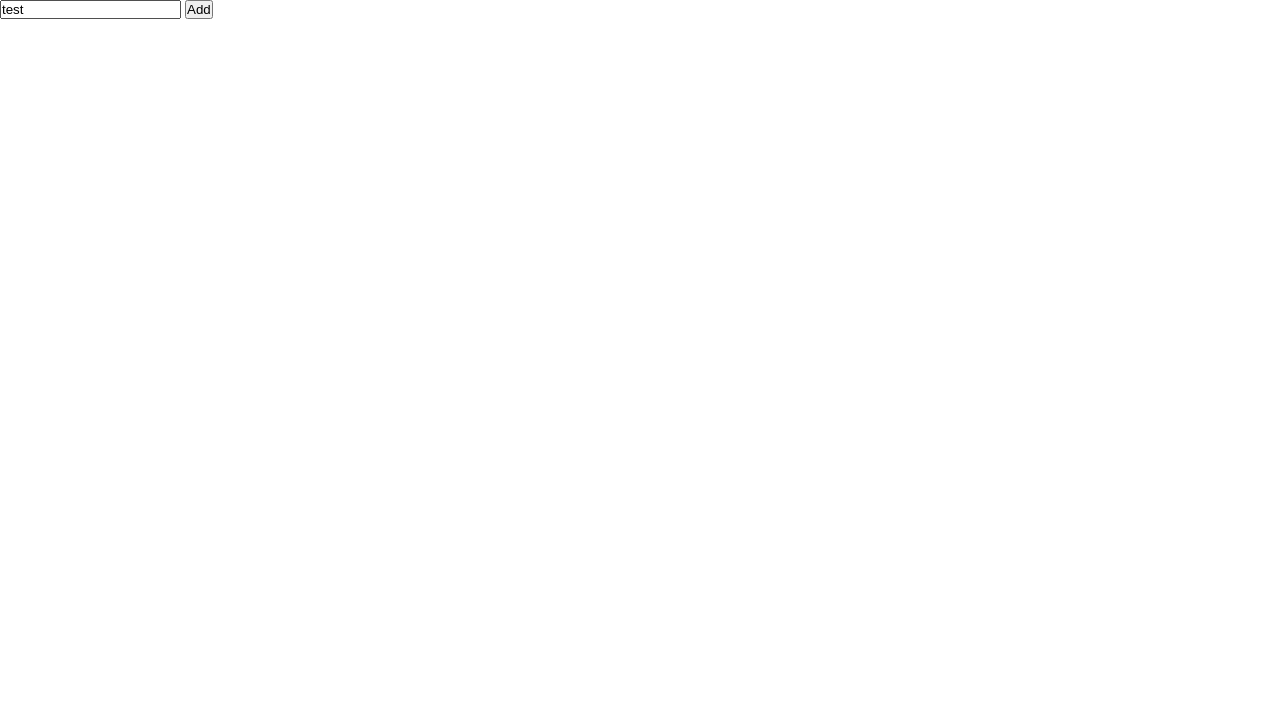
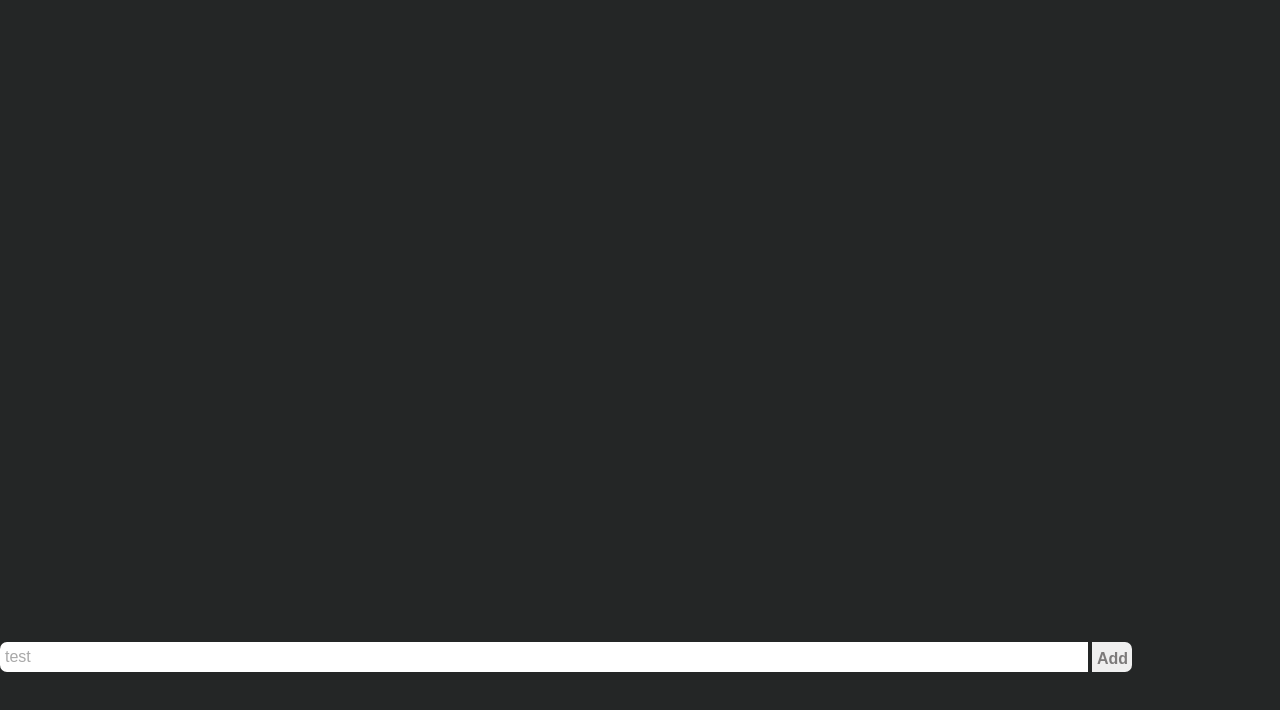
Before and after one commit to fdvmoreira/task-manager, a plain HTML site: page index.html in a window 1280 px wide. Drawn offline with Linux system fonts and the light colour scheme.

Commit message:
Add the CSS styling to the UI

```diff
--- a/css/style.css
+++ b/css/style.css
@@ -7,3 +7,61 @@ html{
     padding: 0px;
     box-sizing: inherit;
 }
+
+:root{
+    --bg: rgb(36, 38, 38);
+    background-color: var(--bg);
+    font-size: 16px;
+}
+
+.container {
+    width: 320px;
+    position: relative;
+    margin: auto;
+    top: 30px;
+    height: 80vh;
+
+}
+
+#inputForm > input, input:focus{
+    margin: auto;
+    padding: 5px;
+    border: none;
+    font-size: inherit;
+    line-height: 1.5em;
+    height: 30px;
+    align-content: center;
+}
+
+input[type="text"]{
+    width: 85%;
+    color:darkgray;
+    border-radius: 7px 0px 0px 7px;
+    padding: 5px;
+    font-weight: lighter;
+}
+
+input[type="submit"]{
+    width: 15%;
+    position: relative;
+    text-align: justify;
+    top: 2px;
+    width: 40px;
+    color: rgb(124, 122, 122);
+    border-radius: 0px 7px 7px 0px;
+    font-weight: bold;
+}
+
+ul{
+    position: relative;
+    list-style: none;
+    color: #c0c0c0;
+    left: 5px;
+}
+
+li{
+    line-height: 1.5em;
+    font-weight: lighter;
+}
+
+/** TODO Customize the button */
```
